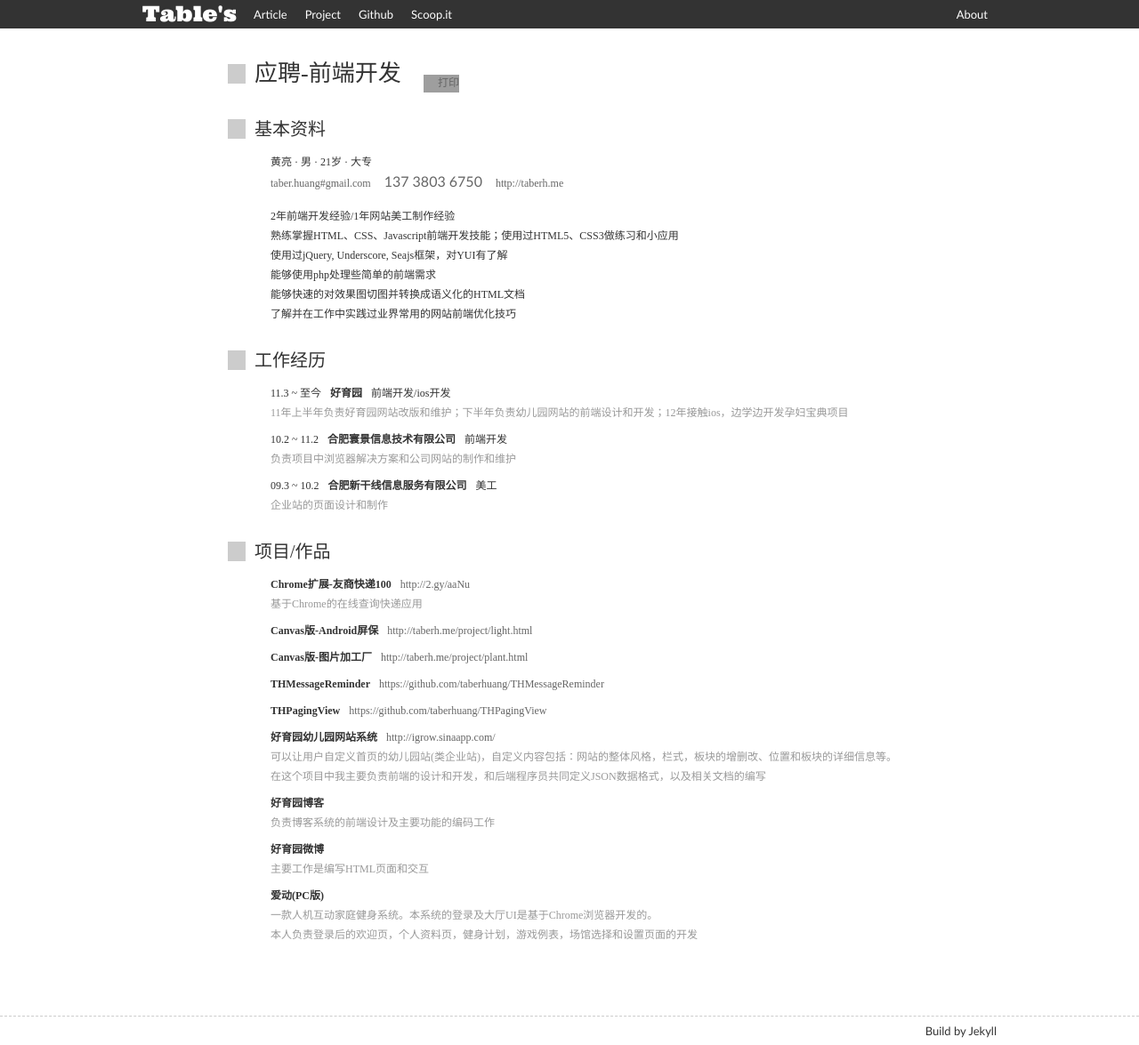
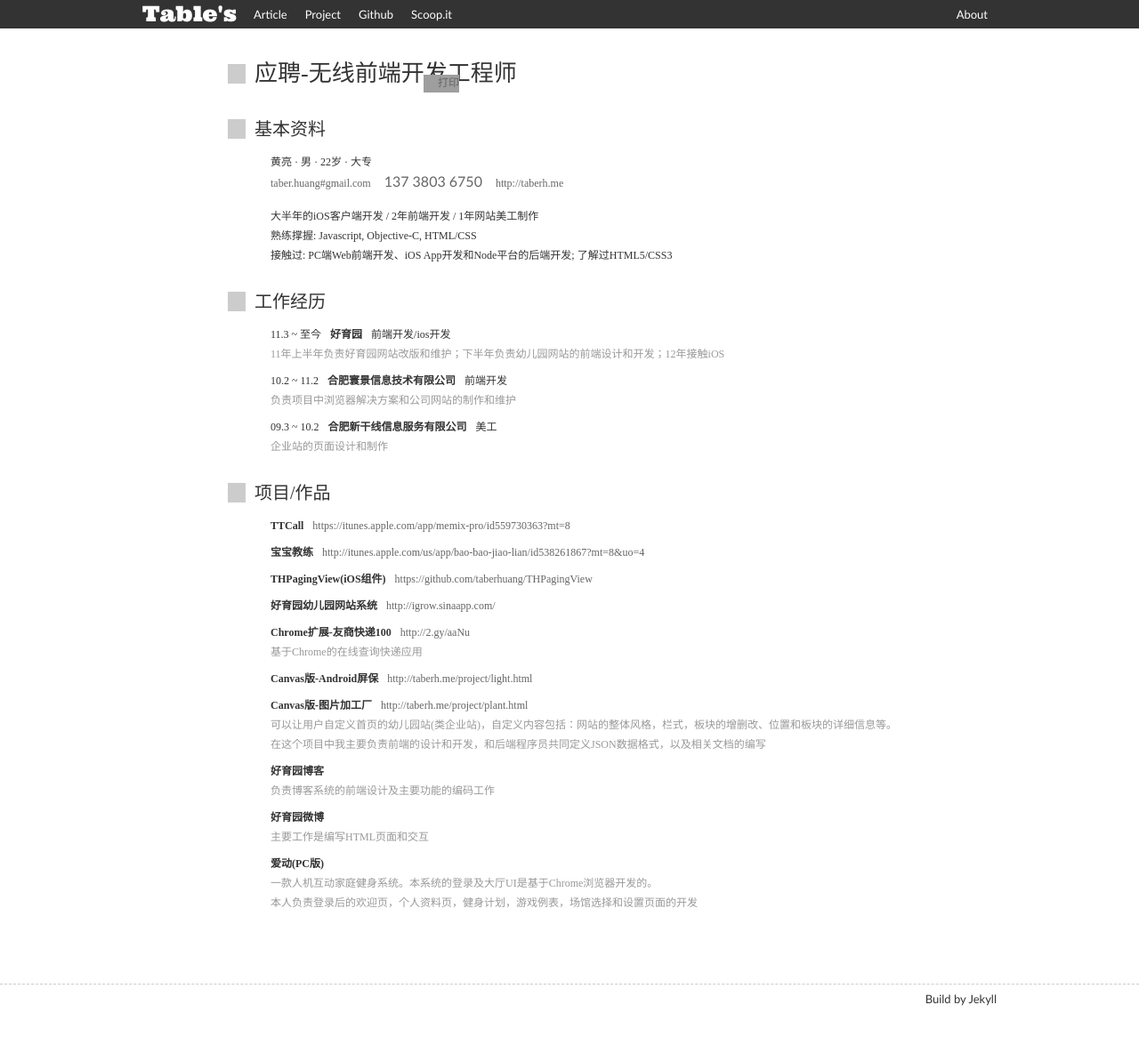
Before and after one commit to taberh/taberh.github.com, a Jekyll site: the page built from resume.html, in a window 1280 px wide. Shown: the whole page at 89% size. Built offline with Jekyll 4.4.1, drawn with Linux system fonts in a browser that asks for light colours; Markdown is read by kramdown in place of the engine named in the settings; after the commit the page ends 1139 px from its top, so only the background shows below that; grey boxes are pictures that could not be loaded.

Commit message:
update resume

```diff
--- a/resume.html
+++ b/resume.html
@@ -34,21 +34,18 @@ strong { font-weight:bold; }
 #project { margin-bottom:0; }
 </style>
 <section>
-	<h2>应聘-前端开发</h2>
+	<h2>应聘-无线前端开发工程师</h2>
   <a id="printButton" href="javascript:window.print()">打印</a>
 </section>
 
 <section id="base-info">
   <h3>基本资料</h3>
-  <p>黄亮 · 男 · 21岁 · 大专</p>
+  <p>黄亮 · 男 · 22岁 · 大专</p>
   <p><a href="mailto:taber.huang@gmail.com">taber.huang#gmail.com</a><span class="phone">137 3803 6750</span><a href="http://taberh.me">http://taberh.me</a></p>
   <ul>
-    <li>2年前端开发经验/1年网站美工制作经验</li>
-    <li>熟练掌握HTML、CSS、Javascript前端开发技能；使用过HTML5、CSS3做练习和小应用</li>
-    <li>使用过jQuery, Underscore, Seajs框架，对YUI有了解</li>
-    <li>能够使用php处理些简单的前端需求</li>
-    <li>能够快速的对效果图切图并转换成语义化的HTML文档</li>
-    <li>了解并在工作中实践过业界常用的网站前端优化技巧</li>
+    <li>大半年的iOS客户端开发 / 2年前端开发 / 1年网站美工制作</li>
+    <li>熟练撑握: Javascript, Objective-C, HTML/CSS</li>
+    <li>接触过: PC端Web前端开发、iOS App开发和Node平台的后端开发; 了解过HTML5/CSS3</li>
   </ul>
 </section>
 
@@ -56,7 +53,7 @@ strong { font-weight:bold; }
   <h3>工作经历</h3>
   <dl>
     <dt>11.3 ~ 至今<strong>好育园</strong>前端开发/ios开发</dt>
-    <dd>11年上半年负责好育园网站改版和维护；下半年负责幼儿园网站的前端设计和开发；12年接触ios，边学边开发孕妇宝典项目</dd>
+    <dd>11年上半年负责好育园网站改版和维护；下半年负责幼儿园网站的前端设计和开发；12年接触iOS</dd>
 
     <dt>10.2 ~ 11.2<strong>合肥寰景信息技术有限公司</strong>前端开发</dt>
     <dd>负责项目中浏览器解决方案和公司网站的制作和维护</dd>
@@ -69,13 +66,14 @@ strong { font-weight:bold; }
 <section id="project">
   <h3>项目/作品</h3>
   <dl>
+    <dt><strong>TTCall</strong><a href="https://itunes.apple.com/app/memix-pro/id559730363?mt=8">https://itunes.apple.com/app/memix-pro/id559730363?mt=8</a></dt>
+    <dt><strong>宝宝教练</strong><a href="http://itunes.apple.com/us/app/bao-bao-jiao-lian/id538261867?mt=8&uo=4">http://itunes.apple.com/us/app/bao-bao-jiao-lian/id538261867?mt=8&uo=4</a></dt>
+    <dt><strong>THPagingView(iOS组件)</strong><a href="https://github.com/taberhuang/THPagingView">https://github.com/taberhuang/THPagingView</a></dt>
+    <dt><strong>好育园幼儿园网站系统</strong><a href="http://igrow.sinaapp.com/">http://igrow.sinaapp.com/</a></dt>
     <dt><strong>Chrome扩展-友商快递100</strong><a href="http://2.gy/aaNu">http://2.gy/aaNu</a></dt>
     <dd>基于Chrome的在线查询快递应用</dd>
     <dt><strong>Canvas版-Android屏保</strong><a href="/project/light.html">http://taberh.me/project/light.html</a></dt>
     <dt><strong>Canvas版-图片加工厂</strong><a href="/project/plant.html">http://taberh.me/project/plant.html</a></dt>
-    <dt><strong>THMessageReminder</strong><a href="https://github.com/taberhuang/THMessageReminder">https://github.com/taberhuang/THMessageReminder</a></dt>
-    <dt><strong>THPagingView</strong><a href="https://github.com/taberhuang/THPagingView">https://github.com/taberhuang/THPagingView</a></dt>
-    <dt><strong>好育园幼儿园网站系统</strong><a href="http://igrow.sinaapp.com/">http://igrow.sinaapp.com/</a></dt>
     <dd>可以让用户自定义首页的幼儿园站(类企业站)，自定义内容包括：网站的整体风格，栏式，板块的增删改、位置和板块的详细信息等。</dd>
     <dd>在这个项目中我主要负责前端的设计和开发，和后端程序员共同定义JSON数据格式，以及相关文档的编写</dd>
     <dt><strong>好育园博客</strong></dt>
```
